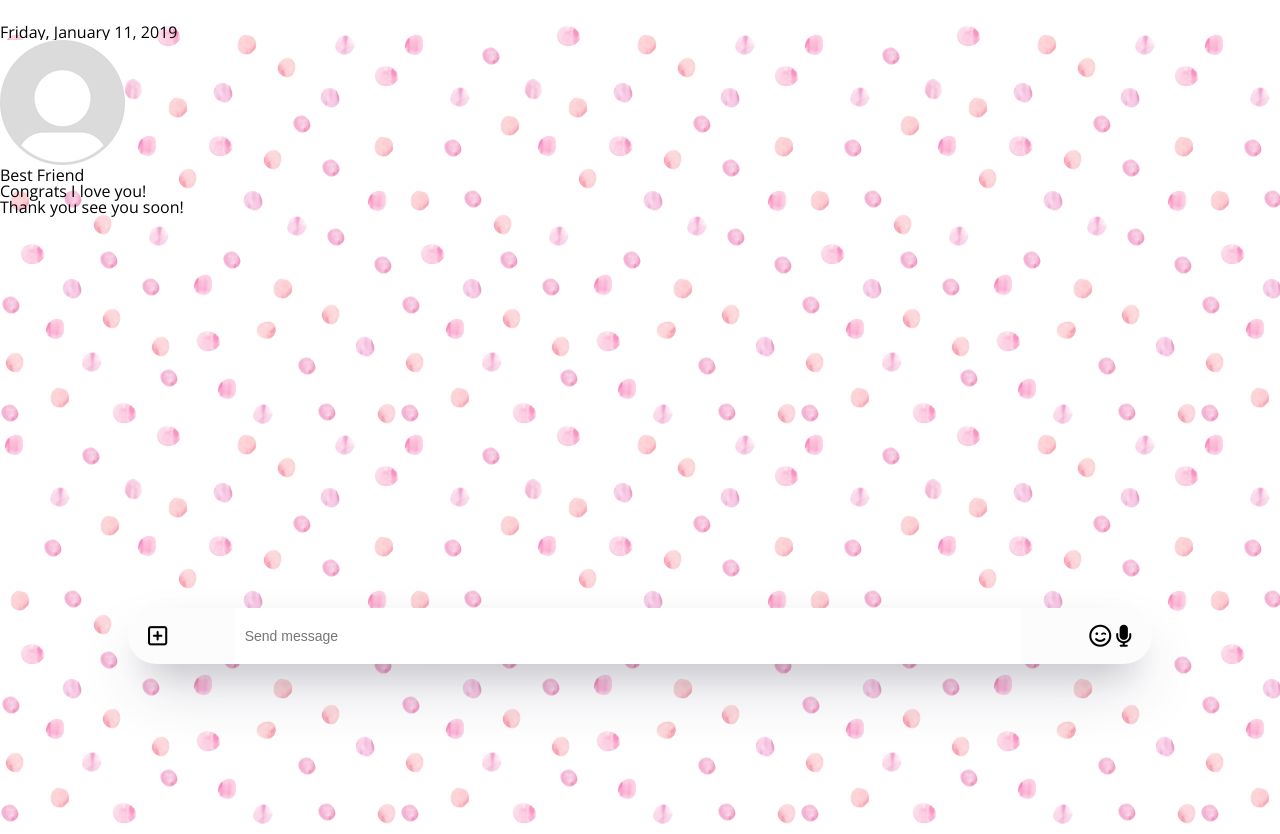
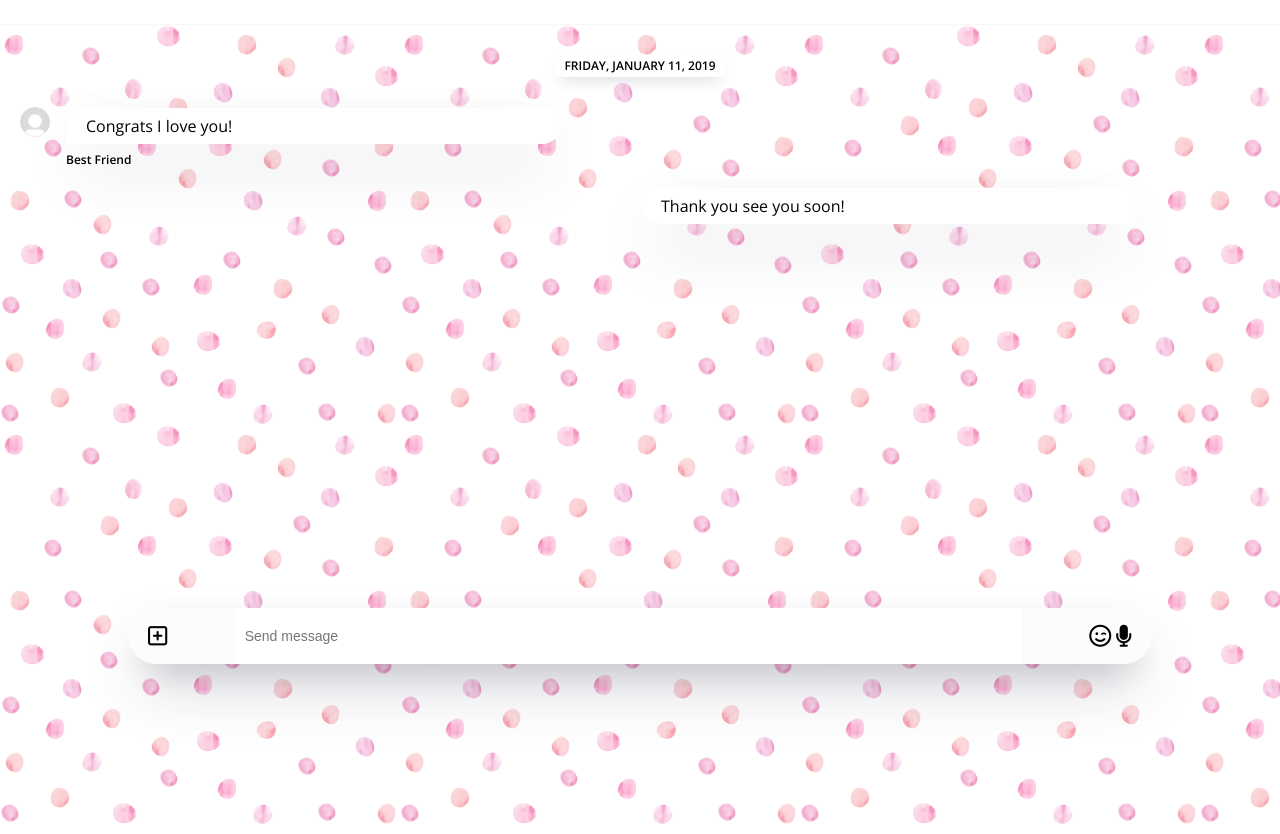
Before and after one commit to genialcode/kakao-clone-v2, a plain HTML site: page chat.html in a window 1280 px wide. Shown: the part 86-920 px from the top of the page. Drawn offline with nearby package versions, Linux system fonts and the light colour scheme.

Commit message:
2.14 chat screen part three
done.

```diff
--- a/chat.html
+++ b/chat.html
@@ -39,21 +39,19 @@
         </span>
       </div>
     </header>
-    <main class="chat">
+    <main class="chat-screen">
       <ul class="chat__messages">
         <span class="chat__timestamp">Friday, January 11, 2019</span>
-        <li class="incoming-message chat__messages">
+        <li class="incoming-message message">
           <img src="images/a.jpg" class="m-avatar message__avatar" />
           <div class="message__content">
-            <span class="message__author">Best Friend</span>
             <div class="message__bubble">
               Congrats I love you!
             </div>
+            <span class="message__author">Best Friend</span>
           </div>
-          <span class="message__timestamp"></span>
         </li>
-        <li class="incoming-message chat__messages">
-          <span class="message__timestamp"></span>
+        <li class="sent-message message">
           <div class="message__content">
             <div class="message__bubble">
               Thank you see you soon!
--- a/css/chat.css
+++ b/css/chat.css
@@ -7,7 +7,7 @@
   padding: 0px 20px;
 }
 
-.chat {
+.chat-screen {
   background-image: url("../images/watercolor.png");
   min-height: 100vh;
 }
@@ -47,3 +47,76 @@
 .chat__write-column input:focus {
   outline: none;
 }
+
+.chat-screen .chat__messages {
+  border-top: 1px solid #f7f7f7;
+  display: flex;
+  flex-direction: column;
+  align-items: center;
+  padding: 0px 20px;
+  padding-top: 30px;
+}
+
+.chat__messages .chat__timestamp {
+  background-color: white;
+  font-size: 12px;
+  padding: 5px 10px;
+  border-radius: 10px;
+  margin-bottom: 30px;
+  box-shadow: rgba(0, 0, 0, 0.3) 0px 8px 16px -8px,
+    rgba(0, 0, 0, 0.024) 0px -6px 16px -6px;
+  text-transform: uppercase;
+  font-weight: 700;
+}
+
+.message {
+  display: flex;
+  align-items: flex-start;
+  width: 50%;
+  margin-bottom: 20px;
+}
+
+.message .message__content {
+  width: 80%;
+}
+
+.incoming-message {
+  align-self: flex-start;
+}
+
+.sent-message {
+  align-self: flex-end;
+}
+
+.incoming-message img {
+  width: 30px;
+  border-radius: 15px;
+  margin-right: 15px;
+}
+
+.message .message__content {
+  padding: 1px;
+}
+
+.message .message__bubble {
+  background-color: white;
+  box-shadow: 0 30px 60px -12px rgba(50, 50, 93, 0.25),
+    0 18px 36px -18px rgba(0, 0, 0, 0.3), 0 -12px 36px -8px rgba(0, 0, 0, 0.025);
+  padding: 10px 20px;
+  border-radius: 20px;
+}
+
+.incoming-message .message__author {
+  margin-top: 10px;
+  display: block;
+  font-weight: 600;
+  font-size: 12px;
+}
+
+.incoming-message .message__bubble {
+  border-bottom-left-radius: 0px;
+}
+
+.sent-message .message__bubble {
+  border-bottom-right-radius: 0px;
+}
```
